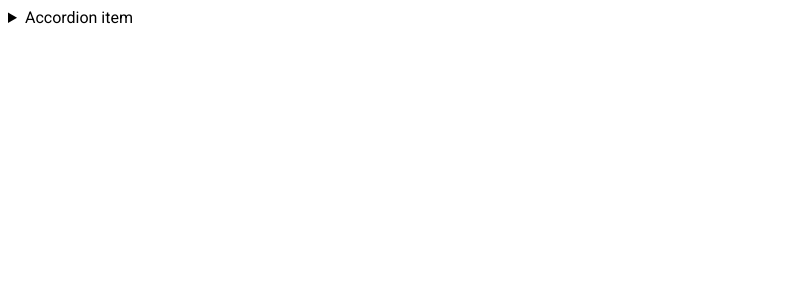
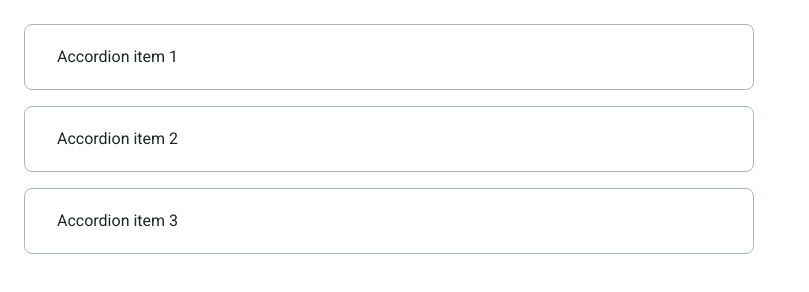
Before and after one commit to js-tasks-ru/htmlcss-20220811_evgenii89, a website: page 03-lection1/02-accordion/index.html in a window 1280 px wide. Shown: the whole page, without its empty margins (0-809 px from the left). Drawn offline with nearby package versions, Linux system fonts and the light colour scheme.

Commit message:
Added - 'accordions' solution
- Добавлена верстка аккордионов;
- В приложение добавлена зависимость normalize.css + нормализация стилей на страницах проекта;
- Уточнены рутовые и общие стили

```diff
--- a/03-lection1/02-accordion/accordion.css
+++ b/03-lection1/02-accordion/accordion.css
@@ -1 +1,28 @@
 /* Стилизация аккордеона */
+.accordion {
+    border-width: 1px;
+    border-style: solid;
+    border-color: var(--grey-3);
+
+    padding: 1.5rem 2rem;
+
+    font-family: var(--font-family-inter, var(--font-family-default));
+    line-height: 1.5rem;
+}
+.accordion[open] {
+    padding-bottom: 2rem;
+}
+
+.accordion__summary::-webkit-details-marker { display: none; } /* оставлено для совместимости с chrome */
+.accordion__summary {
+    cursor: pointer;
+    color: var(--black);
+    list-style: none;
+}
+
+.accordion__content {
+    padding-top: 1rem;
+    display: flex;
+    flex-direction: column;
+    gap: 0.5rem;
+}
--- a/03-lection1/02-accordion/index.html
+++ b/03-lection1/02-accordion/index.html
@@ -2,17 +2,56 @@
 <!-- Страница с аккордеоном -->
 <html lang="ru">
     <head>
+        <title>Accordions</title>
         <link rel="stylesheet" href="../../assets/css/main.css">
         <link rel="stylesheet" href="./accordion.css">
+        <style>
+            .container { /* Класс представлен для целей тестирования верстки аккордионов */
+                padding: 1.5rem;
+                width: 730px;
+                display: flex;
+                flex-direction: column;
+                gap: 1rem;
+            }
+            /* класс не относится напрямую к аккордиону, а является лишь часть пользовательского контента, поэтому не лежит в './accordion.css' */
+            .content__item { margin: 0; }
+        </style>
     </head>
     <body>
-        <details>
-            <summary>
-                Accordion item
-            </summary>
-            <p>
-                Hidden content
-            </p>
+    <div class="container">
+        <details class="accordion">
+            <summary class="accordion__summary">Accordion item 1</summary>
+            <article class="accordion__content">
+                <p class="content__item">
+                    Lorem ipsum dolor sit amet, consectetur adipisicing elit. A accusantium autem beatae consequatur deserunt doloremque ducimus eos excepturi facilis impedit iste labore, magni nobis nostrum perspiciatis quibusdam quidem velit veniam.
+                </p>
+                <p class="content__item">
+                    Lorem ipsum dolor sit amet.
+                </p>
+            </article>
         </details>
+        <details class="accordion">
+            <summary class="accordion__summary">Accordion item 2</summary>
+            <article class="accordion__content">
+                <span class="content__item">
+                    Lorem ipsum dolor sit amet, consectetur adipisicing elit. Doloremque earum eum inventore laudantium minima modi nesciunt pariatur perspiciatis recusandae veritatis!
+                </span>
+                <blockquote class="content__item">
+                    Lorem ipsum dolor sit amet, consectetur adipisicing elit. Aspernatur blanditiis cum dicta incidunt necessitatibus nemo tempore!
+                </blockquote>
+            </article>
+        </details>
+        <details class="accordion">
+            <summary class="accordion__summary">Accordion item 3</summary>
+            <article class="accordion__content">
+                <p class="content__item">
+                    Lorem ipsum dolor sit amet, consectetur adipisicing elit. Corporis expedita iure libero magni sapiente voluptates? Aperiam, beatae, excepturi exercitationem in itaque magnam, magni minima nisi perspiciatis quaerat quam quos ut.
+                </p>
+                <p class="content__item">
+                    Lorem ipsum dolor sit amet, consectetur adipisicing elit. Debitis deleniti ducimus error fugiat odit porro sed tempora voluptatum! Aperiam molestias porro sapiente. Adipisci atque blanditiis delectus, expedita harum laborum maiores mollitia quidem, rem repellat ut vero. Nemo nesciunt quaerat quis!
+                </p>
+            </article>
+        </details>
+    </div>
     </body>
 </html>
--- a/assets/css/main.css
+++ b/assets/css/main.css
@@ -1,24 +1,39 @@
-@import '../fonts/fonts.css';
+@import "../../node_modules/normalize.css/normalize.css";
+@import "../fonts/fonts.css";
 
 :root {
     --white: #ffffff;
     --black: #212429;
     --pink: #F784AD;
     --purple: #7048E8;
-    --blue: #374FC7;
+    --blue: #4263EB;
     --red: #F03D3E;
     --grey-1: #F8F9FA;
     --grey-2: #DDE2E5;
     --grey-3: #ACB5BD;
     --grey-4: #495057;
 
-    --error: var(--red);
-    --success: var(--blue);
+    --color-error: var(--red);
+    --color-success: var(--blue);
 
-    --primary: var(--blue);
-    --secondary: var(--purple);
+    --color-primary: var(--blue);
+    --color-secondary: var(--purple);
+    --color-alternate: var(--white);
+
+    --color-default: var(--grey-4);
 }
 
 * {
-    font-family: 'Roboto', sans-serif;
+    /*  Text  */
+    --font-family-default: 'Roboto', sans-serif !important;
+    --font-family-inter: 'Inter', sans-serif !important;
+
+    font-family: var(--font-family-default);
+    color: var(--color-default);
+    font-style: normal !important;
+    font-size: 16px !important;
+    line-height: 16px;
+
+    /*  Borders  */
+    border-radius: 8px !important;
 }
--- a/package.json
+++ b/package.json
@@ -27,6 +27,7 @@
   "dependencies": {
     "husky": "^6.0.0",
     "lint-staged": "^10.5.4",
+    "normalize.css": "8.0.1",
     "prettier": "^2.2.1"
   }
 }
```
Also changed, not shown: assets/fonts/README.md, assets/images/README.md.
